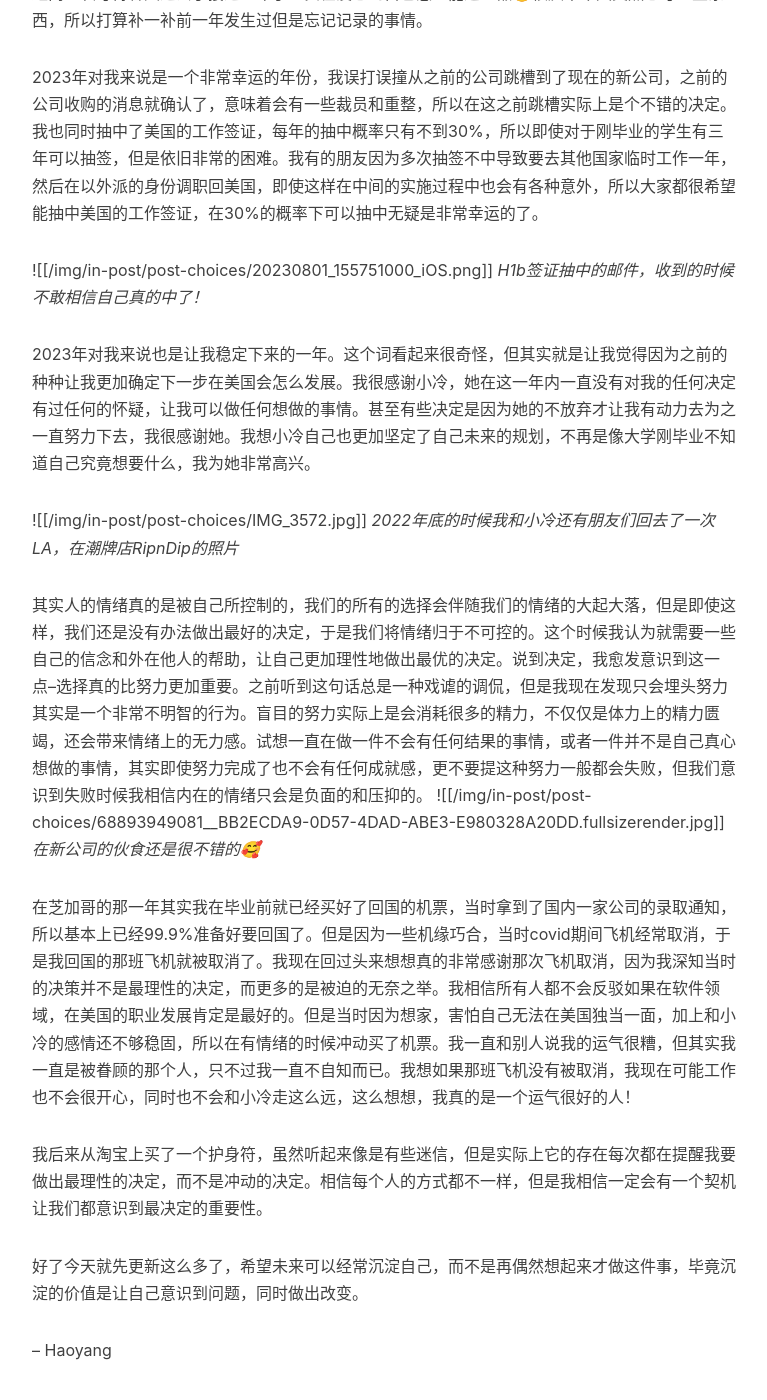
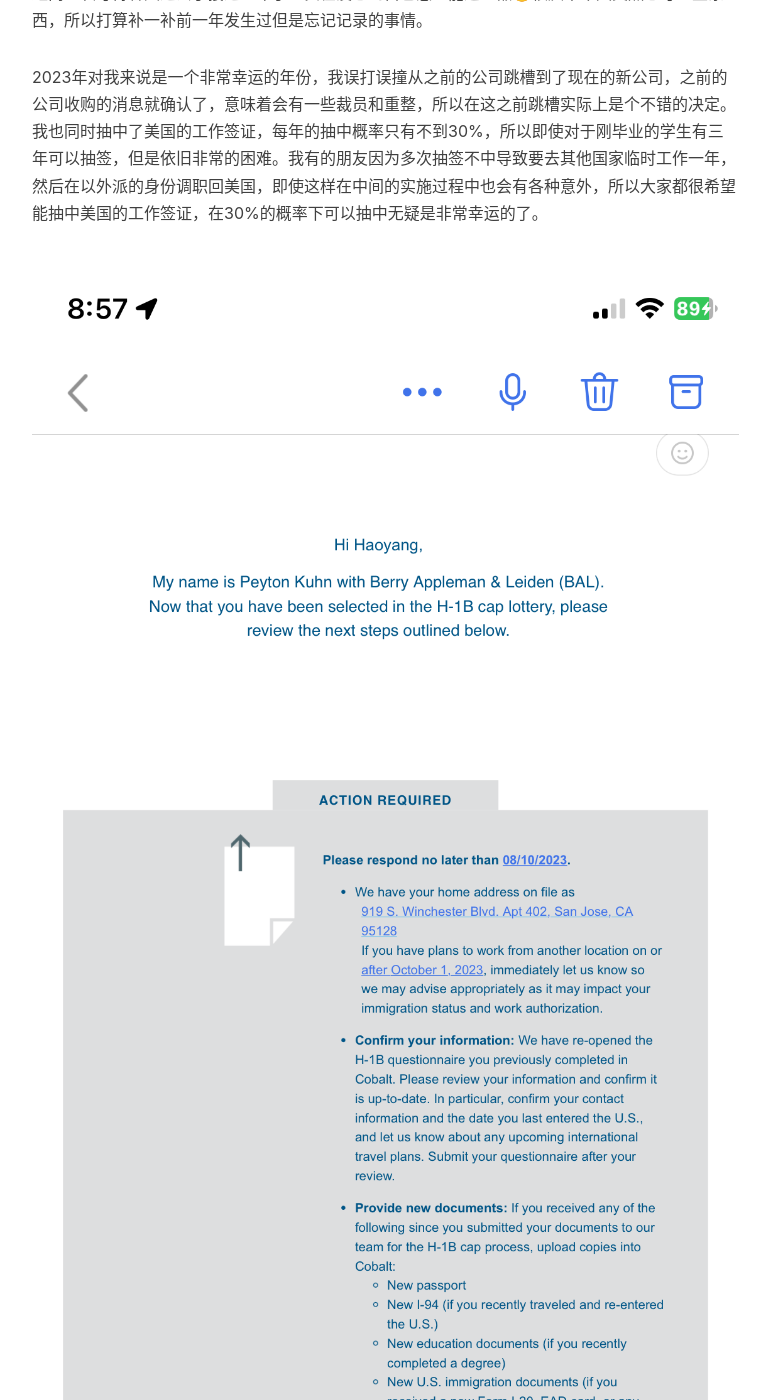
Before and after one commit to advpetc/advpetc.github.io, a Jekyll site: the page built from _posts/2023-08-12-choices.md, in a window 1280 px wide and 1400 px high, scrolled down 593 px. Shown: the whole window, without its empty margins (233-1000 px from the left). Built offline with Jekyll 4.4.1, drawn with Linux system fonts in a browser that asks for light colours; nearby versions of some CDN libraries; comment, search, counter and statistics services are not loaded; some of the changed text lies outside the part shown.

Commit message:
fix link

```diff
--- a/_posts/2023-08-12-choices.md
+++ b/_posts/2023-08-12-choices.md
@@ -13,16 +13,16 @@ tags: 生活 日记 小冷
 
 2023年对我来说是一个非常幸运的年份，我误打误撞从之前的公司跳槽到了现在的新公司，之前的公司收购的消息就确认了，意味着会有一些裁员和重整，所以在这之前跳槽实际上是个不错的决定。我也同时抽中了美国的工作签证，每年的抽中概率只有不到30%，所以即使对于刚毕业的学生有三年可以抽签，但是依旧非常的困难。我有的朋友因为多次抽签不中导致要去其他国家临时工作一年，然后在以外派的身份调职回美国，即使这样在中间的实施过程中也会有各种意外，所以大家都很希望能抽中美国的工作签证，在30%的概率下可以抽中无疑是非常幸运的了。
 
-![[/img/in-post/post-choices/20230801_155751000_iOS.png]]
+![](/img/in-post/post-choices/20230801_155751000_iOS.png)
 *H1b签证抽中的邮件，收到的时候不敢相信自己真的中了！*
 
 2023年对我来说也是让我稳定下来的一年。这个词看起来很奇怪，但其实就是让我觉得因为之前的种种让我更加确定下一步在美国会怎么发展。我很感谢小冷，她在这一年内一直没有对我的任何决定有过任何的怀疑，让我可以做任何想做的事情。甚至有些决定是因为她的不放弃才让我有动力去为之一直努力下去，我很感谢她。我想小冷自己也更加坚定了自己未来的规划，不再是像大学刚毕业不知道自己究竟想要什么，我为她非常高兴。
 
-![[/img/in-post/post-choices/IMG_3572.jpg]]
+![](/img/in-post/post-choices/IMG_3572.jpg)__
 *2022年底的时候我和小冷还有朋友们回去了一次LA，在潮牌店RipnDip的照片*
 
 其实人的情绪真的是被自己所控制的，我们的所有的选择会伴随我们的情绪的大起大落，但是即使这样，我们还是没有办法做出最好的决定，于是我们将情绪归于不可控的。这个时候我认为就需要一些自己的信念和外在他人的帮助，让自己更加理性地做出最优的决定。说到决定，我愈发意识到这一点--选择真的比努力更加重要。之前听到这句话总是一种戏谑的调侃，但是我现在发现只会埋头努力其实是一个非常不明智的行为。盲目的努力实际上是会消耗很多的精力，不仅仅是体力上的精力匮竭，还会带来情绪上的无力感。试想一直在做一件不会有任何结果的事情，或者一件并不是自己真心想做的事情，其实即使努力完成了也不会有任何成就感，更不要提这种努力一般都会失败，但我们意识到失败时候我相信内在的情绪只会是负面的和压抑的。
-![[/img/in-post/post-choices/68893949081__BB2ECDA9-0D57-4DAD-ABE3-E980328A20DD.fullsizerender.jpg]]
+![](/img/in-post/post-choices/68893949081__BB2ECDA9-0D57-4DAD-ABE3-E980328A20DD.fullsizerender.jpg)
 *在新公司的伙食还是很不错的🥰*
 
 在芝加哥的那一年其实我在毕业前就已经买好了回国的机票，当时拿到了国内一家公司的录取通知，所以基本上已经99.9%准备好要回国了。但是因为一些机缘巧合，当时covid期间飞机经常取消，于是我回国的那班飞机就被取消了。我现在回过头来想想真的非常感谢那次飞机取消，因为我深知当时的决策并不是最理性的决定，而更多的是被迫的无奈之举。我相信所有人都不会反驳如果在软件领域，在美国的职业发展肯定是最好的。但是当时因为想家，害怕自己无法在美国独当一面，加上和小冷的感情还不够稳固，所以在有情绪的时候冲动买了机票。我一直和别人说我的运气很糟，但其实我一直是被眷顾的那个人，只不过我一直不自知而已。我想如果那班飞机没有被取消，我现在可能工作也不会很开心，同时也不会和小冷走这么远，这么想想，我真的是一个运气很好的人！
```
